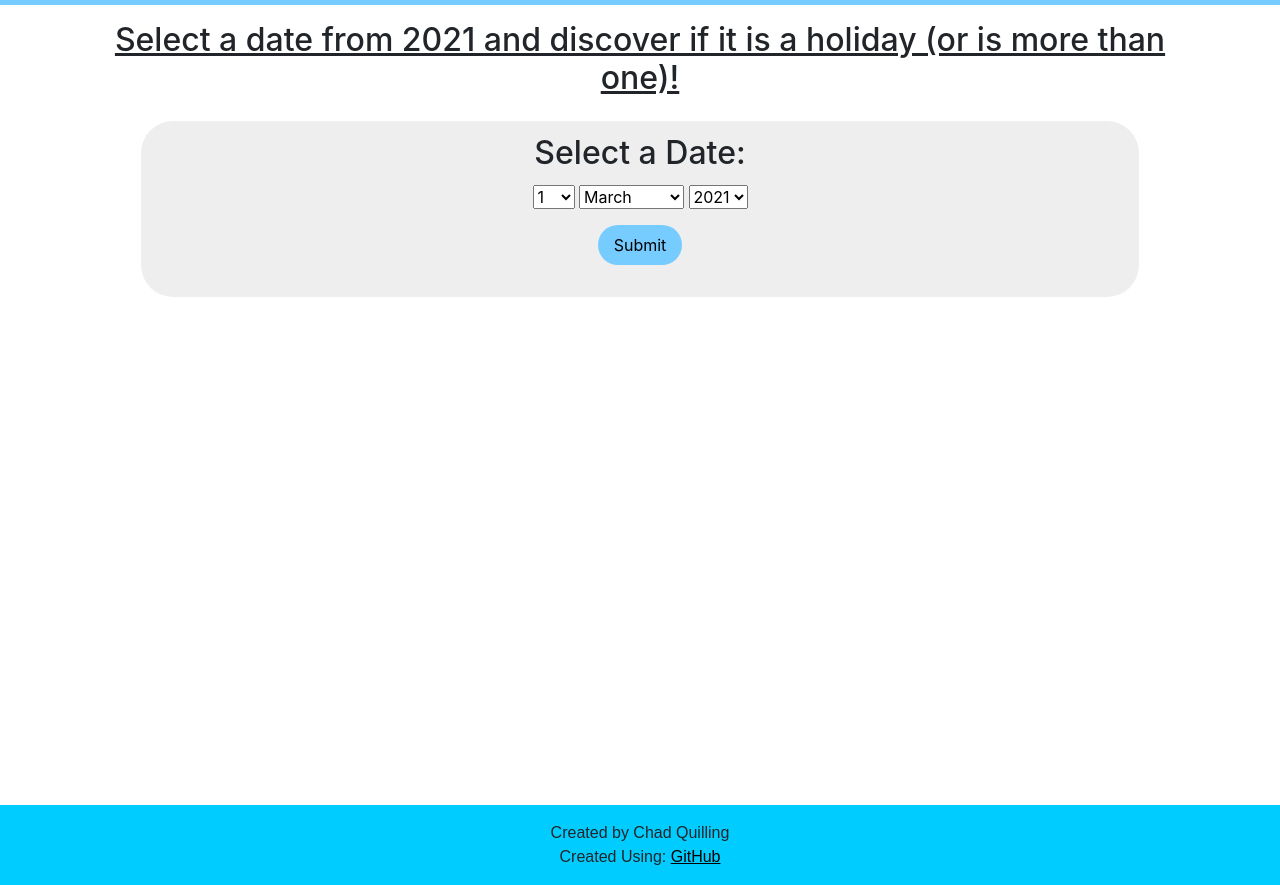
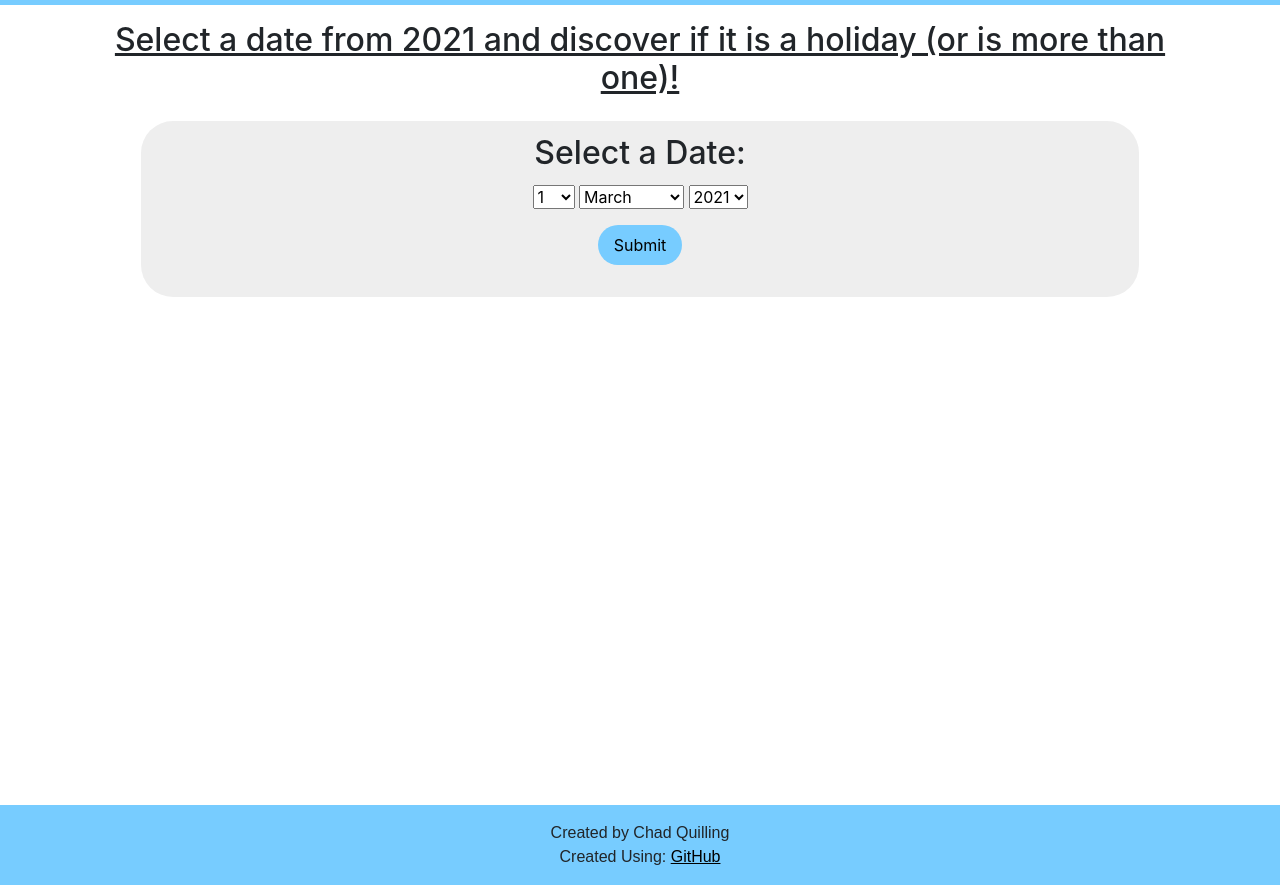
Before and after one commit to QuilChaser/ThatsAHoliday, a plain HTML site: page index.html in a window 1280 px wide. Shown: the part 93-978 px from the top of the page. Drawn offline with nearby package versions, Linux system fonts and the light colour scheme.

Commit message:
Update FOoter Color

```diff
--- a/css/style.css
+++ b/css/style.css
@@ -110,7 +110,7 @@ form label {
 }
 
 footer {
-  background: #0cf;
+  background: #7cf;
   padding: 1rem 0;
   font-family: sans-serif;
   text-align: center;
```
